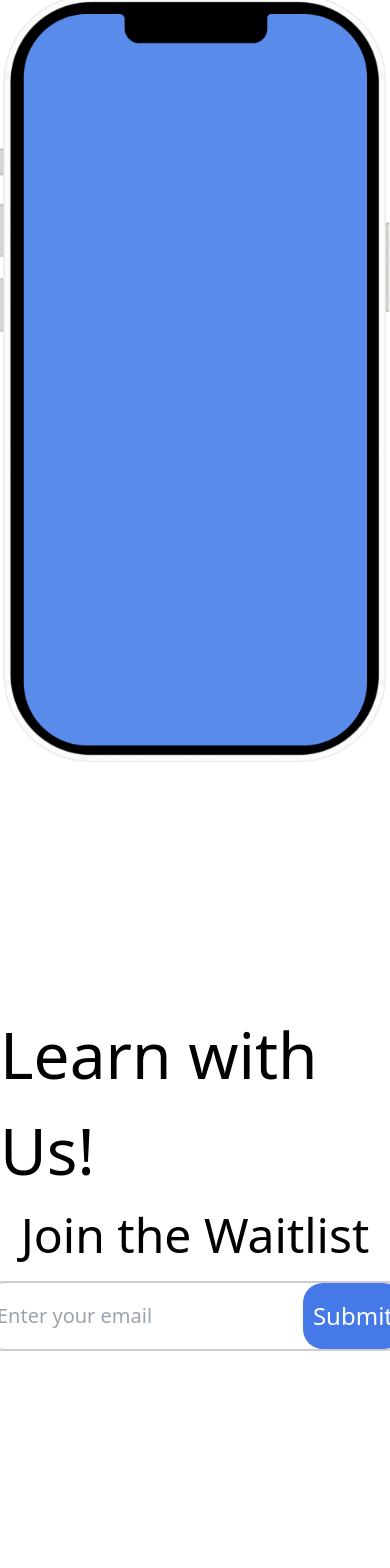
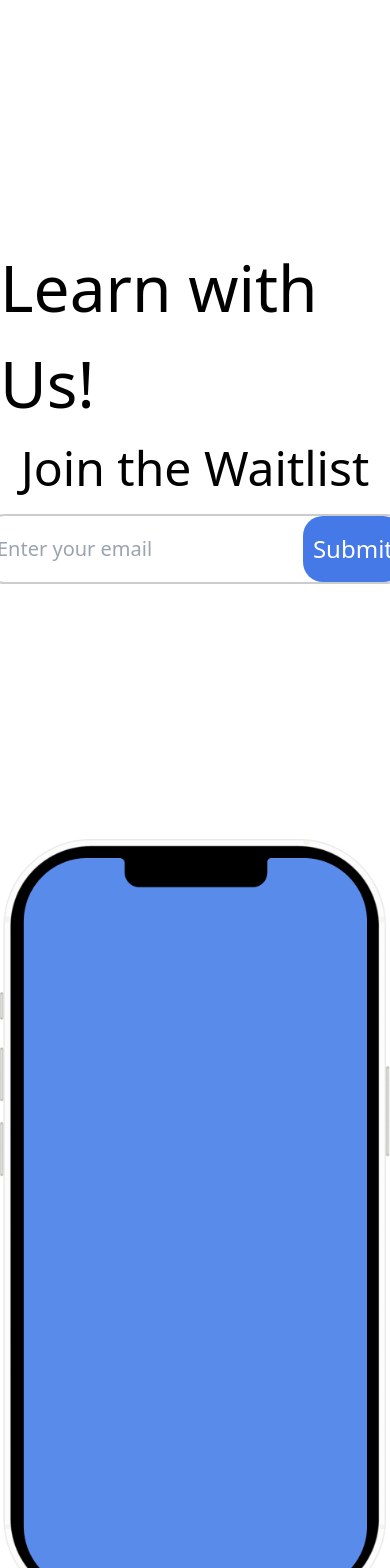
Before and after one commit to varoon-enjeti/tricluck-landing-page, a React (Create React App) app: page / in a window 390 px wide. Shown: the part 5-1573 px from the top of the page. Built offline with nearby package versions, Linux system fonts and the light colour scheme.

Commit message:
Mobile Accomodated
1200px width to switch views

```diff
--- a/package.json
+++ b/package.json
@@ -12,6 +12,7 @@
     "@types/react-dom": "^18.2.6",
     "react": "^18.2.0",
     "react-dom": "^18.2.0",
+    "react-responsive": "^9.0.2",
     "react-scripts": "^5.0.1",
     "typescript": "^4.9.5",
     "web-vitals": "^2.1.4"
--- a/src/App.tsx
+++ b/src/App.tsx
@@ -1,16 +1,20 @@
 import React from 'react';
+import { useMediaQuery } from 'react-responsive';
 import logo from './logo.svg';
-import First from './components/first';
 import BottomRight from './components/bottomright';
 import BottomLeft from './components/bottomleft';
 
+function App() {
+  const isMobile = useMediaQuery({ maxWidth: 1200 }); // Define the breakpoint for mobile view
 
-
-function App() {
   return (
     <div className="xl:flex font-Ubuntu">
-      <BottomLeft />
-      <BottomRight />
+      <div className="xl:w-7/12 xl:h-1/2">
+        {isMobile ? <BottomRight /> : <BottomLeft />}
+      </div>
+      <div className="xl:w-5/12 xl:h-1/2">
+        {isMobile ? <BottomLeft /> : <BottomRight />}
+      </div>
     </div>
   );
 }
--- a/src/components/bottomleft.tsx
+++ b/src/components/bottomleft.tsx
@@ -1,10 +1,10 @@
 import React from 'react';
-import phone from './img/image.png'
+import phone from './img/image.png';
 
 export default function BottomLeft() {
-    return (
-        <div className="xl:w-7/12 xl:h-1/2">
-            <img src={phone} alt ="phone"/>
-        </div>
-    );
+  return (
+    <div className="xl:w-7/12 xl:h-1/2 flex justify-center items-center">
+      <img src={phone} alt="phone" />
+    </div>
+  );
 }
```
Also changed, not shown: 1 other file (tests, documents, lock files or other folders).
